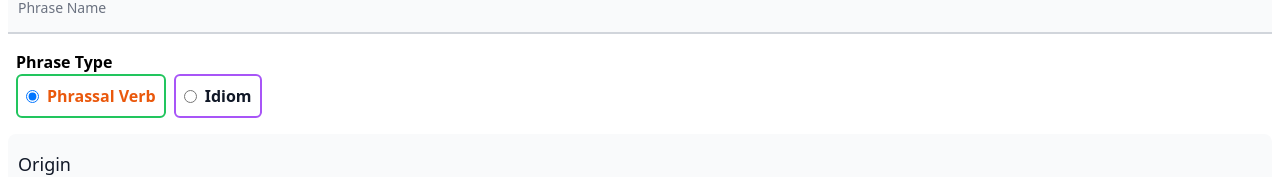
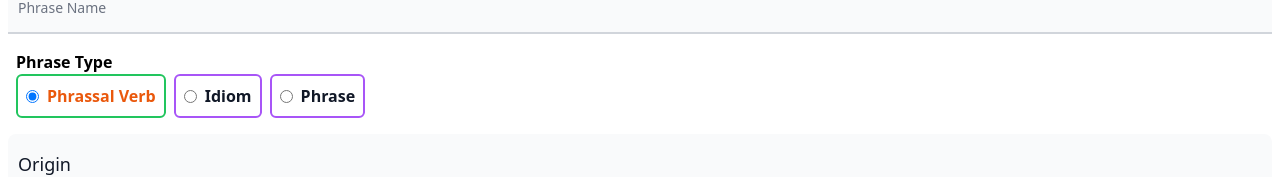
Before and after one commit to srinivas-webdev/nuxt-dictionary, a Nuxt app: page /phrase/create in a window 1280 px wide. Shown: the part 142-319 px from the top of the page. Built offline with nearby package versions, Linux system fonts and the light colour scheme; no server answers.

Commit message:
added a new phrase type

```diff
--- a/app/pages/dictionary.vue
+++ b/app/pages/dictionary.vue
@@ -123,6 +123,16 @@ const getColorOffset = (total: number, index: number) => {
   const middleIndex = Math.floor(total/2-1)
   return (middleIndex - index) * 0.05
 }
+
+function getPhraseType(phraseType: number | undefined) {
+  if (phraseType === 0) {
+    return "Phrasal Verb"
+  } else if (phraseType === 1) {
+    return "Idiom"
+  } else {
+    return "Phrase"
+  }
+}
 </script>
 
 <template>
@@ -134,7 +144,7 @@ const getColorOffset = (total: number, index: number) => {
           {{ searchText }}
         </span>
         <span class="pl-2 font-extrabold text-xl text-orange-500">
-          {{ phraseData?.type == 1 ? '(Idiom)' : '(Phrasal Verb)' }}
+          {{`(${getPhraseType(phraseData?.type)})`}}
         </span>
         in English
       </p>
--- a/app/pages/phrase/create.vue
+++ b/app/pages/phrase/create.vue
@@ -194,6 +194,22 @@ function deleteExtraDetailsText(titleIndex: number, textIndex: number) {
                 Idiom
               </label>
             </li>
+            <li class="flex gap-2 items-center text-md font-semibold p-2 hover:bg-gray-100 rounded-md border-solid border-purple-500 border-2">
+              <input
+                id="phrase"
+                v-model="phraseType"
+                type="radio"
+                value="2"
+                class="peer/phrase"
+                :checked="phraseType == 2"
+              >
+              <label
+                for="phrase"
+                class="text-gray-900 peer-checked/idiom:text-orange-600"
+              >
+                Phrase
+              </label>
+            </li>
           </ul>
         </fieldset>
       </section>
```
